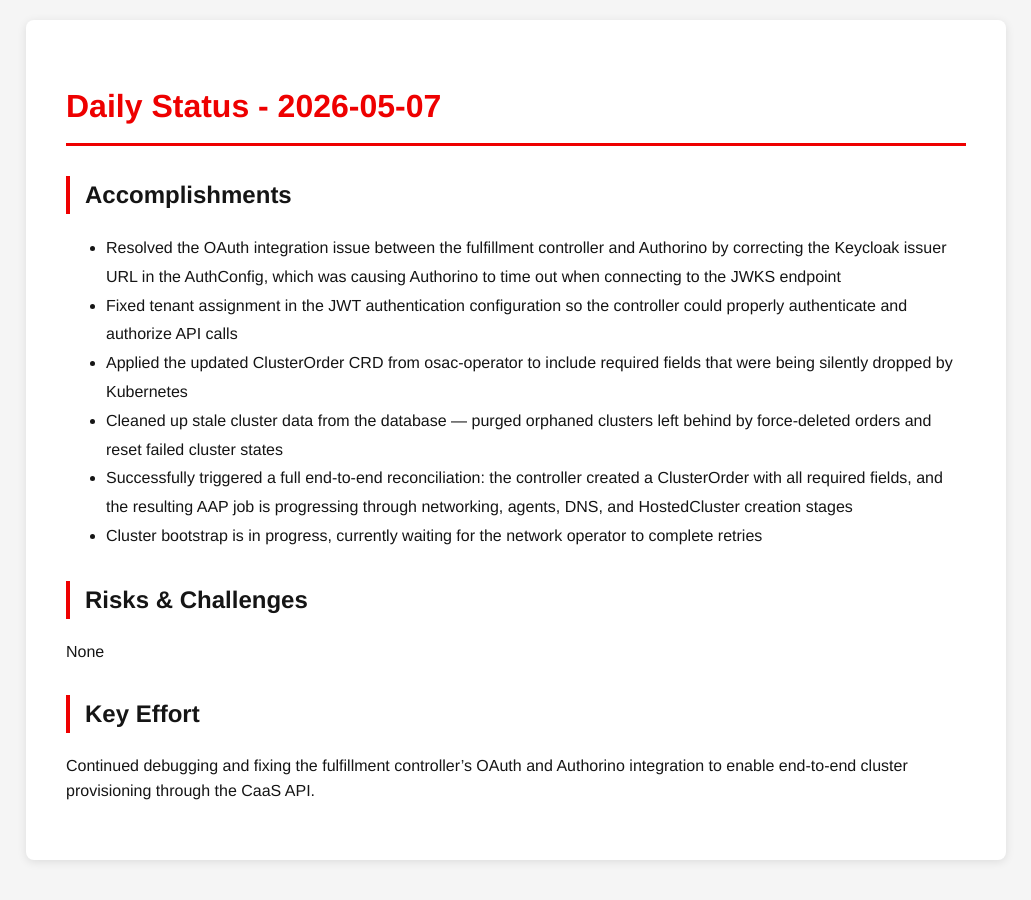
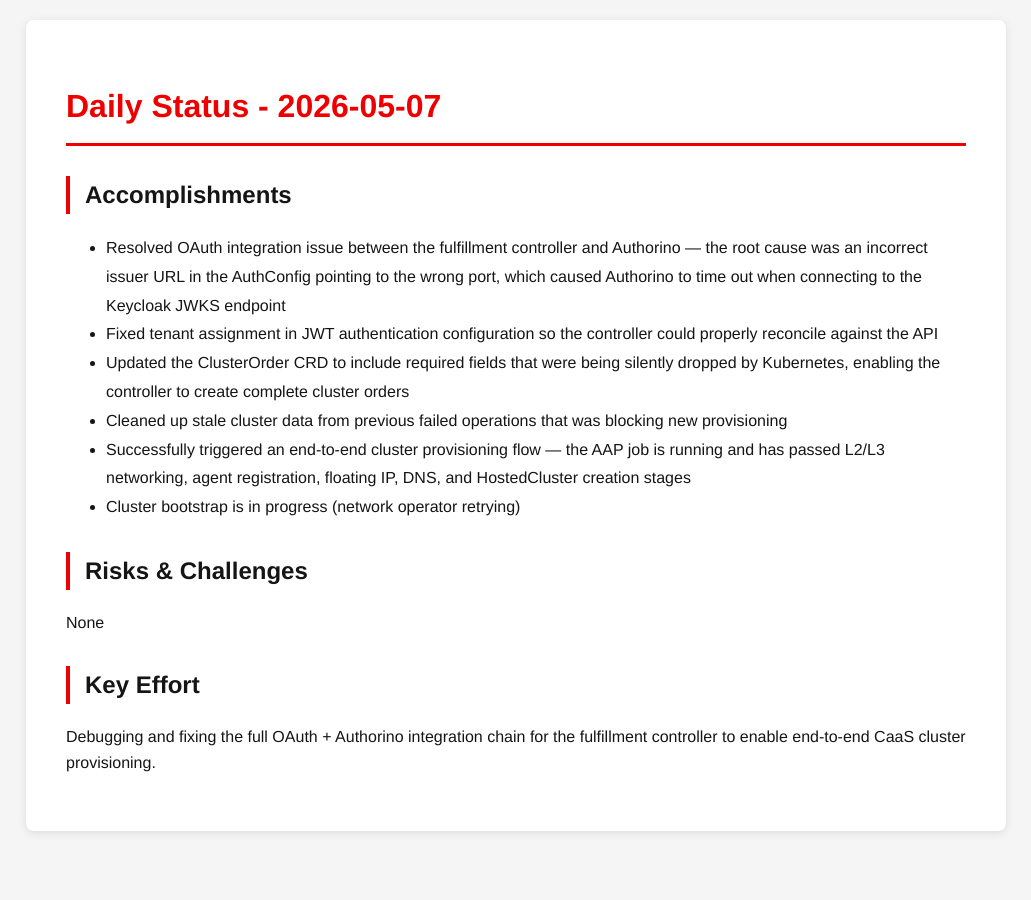
Before and after one commit to tzvatot/daily-status, a Jekyll site: the page built from 2026-05-07.md, in a window 1280 px wide. Shown: the whole page, without its empty margins (124-1155 px from the left). Built offline with Jekyll 4.4.1, drawn with Linux system fonts in a browser that asks for light colours.

Commit message:
Daily status update - 2026-05-07

```diff
--- a/2026-05-07.md
+++ b/2026-05-07.md
@@ -7,15 +7,15 @@ date: 2026-05-07
 # Daily Status - 2026-05-07
 
 ## Accomplishments
-- Resolved the OAuth integration issue between the fulfillment controller and Authorino by correcting the Keycloak issuer URL in the AuthConfig, which was causing Authorino to time out when connecting to the JWKS endpoint
-- Fixed tenant assignment in the JWT authentication configuration so the controller could properly authenticate and authorize API calls
-- Applied the updated ClusterOrder CRD from osac-operator to include required fields that were being silently dropped by Kubernetes
-- Cleaned up stale cluster data from the database — purged orphaned clusters left behind by force-deleted orders and reset failed cluster states
-- Successfully triggered a full end-to-end reconciliation: the controller created a ClusterOrder with all required fields, and the resulting AAP job is progressing through networking, agents, DNS, and HostedCluster creation stages
-- Cluster bootstrap is in progress, currently waiting for the network operator to complete retries
+- Resolved OAuth integration issue between the fulfillment controller and Authorino — the root cause was an incorrect issuer URL in the AuthConfig pointing to the wrong port, which caused Authorino to time out when connecting to the Keycloak JWKS endpoint
+- Fixed tenant assignment in JWT authentication configuration so the controller could properly reconcile against the API
+- Updated the ClusterOrder CRD to include required fields that were being silently dropped by Kubernetes, enabling the controller to create complete cluster orders
+- Cleaned up stale cluster data from previous failed operations that was blocking new provisioning
+- Successfully triggered an end-to-end cluster provisioning flow — the AAP job is running and has passed L2/L3 networking, agent registration, floating IP, DNS, and HostedCluster creation stages
+- Cluster bootstrap is in progress (network operator retrying)
 
 ## Risks & Challenges
 None
 
 ## Key Effort
-Continued debugging and fixing the fulfillment controller's OAuth and Authorino integration to enable end-to-end cluster provisioning through the CaaS API.
+Debugging and fixing the full OAuth + Authorino integration chain for the fulfillment controller to enable end-to-end CaaS cluster provisioning.
```
